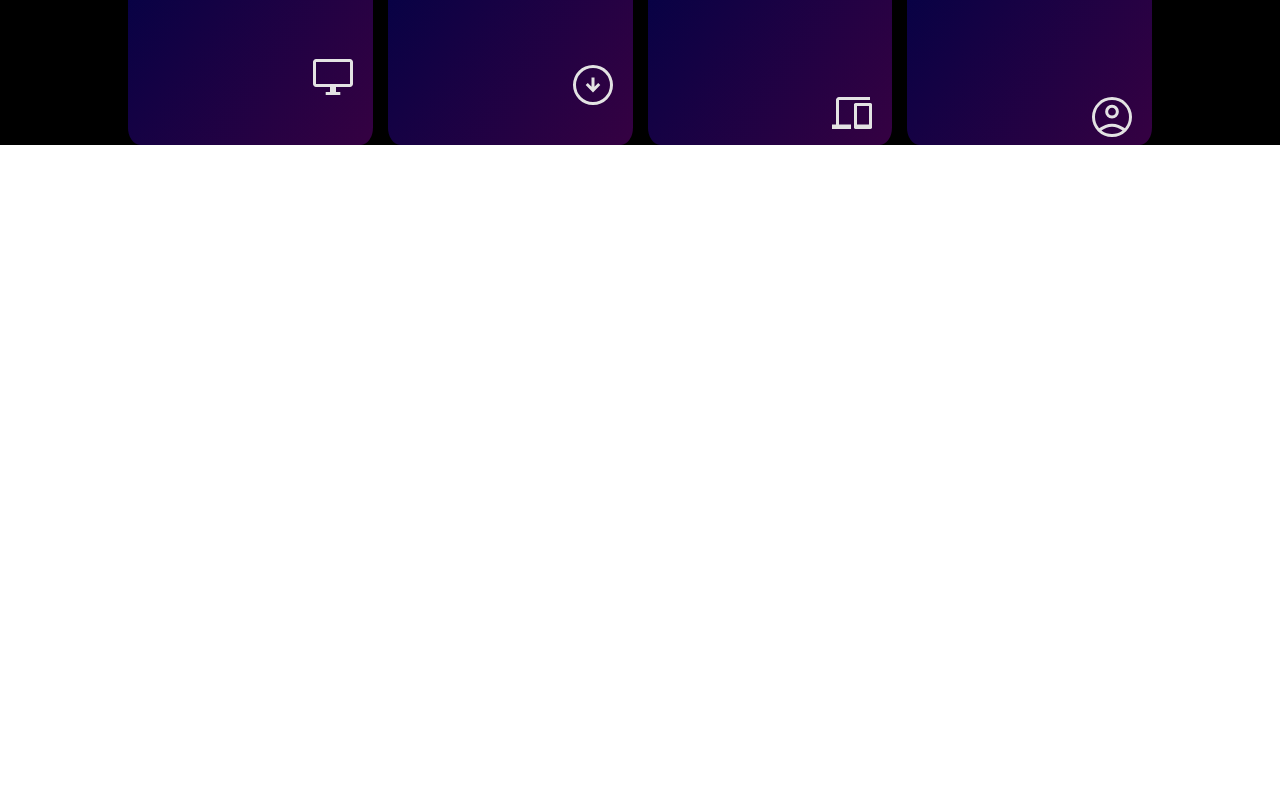
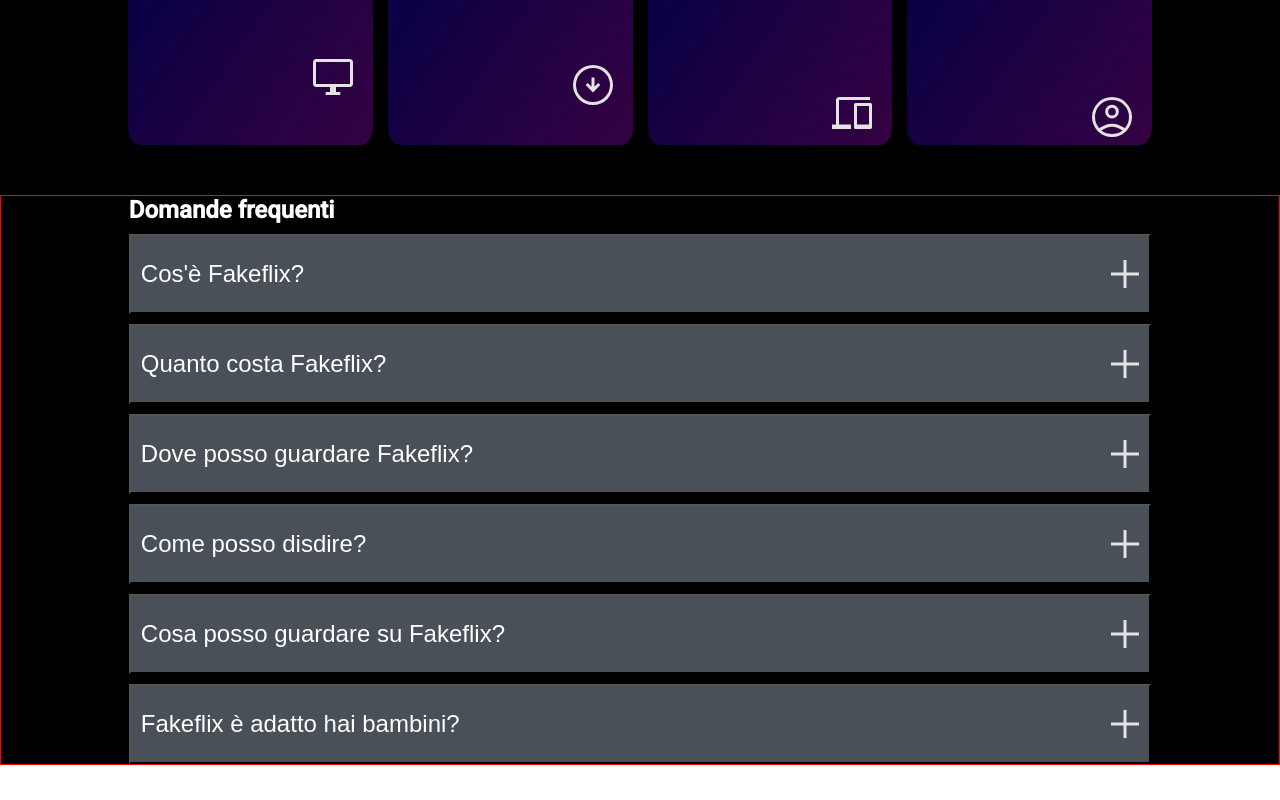
Before and after one commit to GloriaMaggioni/Angula-project-prova, an Angular app in the folder Progetti prova/fakeflix web site/fakeflix/fakeflix-site/: page /sign-up in a window 1280 px wide. Shown: the part 1535-2335 px from the top of the page. Before the commit the page ends 1715 px from the top, so only its background shows below. Built offline with nearby package versions, Linux system fonts and the light colour scheme; a web font is replaced by a local one.

Commit message:
add evento per mostrare le rissposte

```diff
--- a/Progetti prova/fakeflix web site/fakeflix/fakeflix-site/src/app/components/sign-up/sign-up.component.html
+++ b/Progetti prova/fakeflix web site/fakeflix/fakeflix-site/src/app/components/sign-up/sign-up.component.html
@@ -2,7 +2,10 @@
 <link rel="preconnect" href="https://fonts.gstatic.com" crossorigin>
 <link href="https://fonts.googleapis.com/css2?family=Rubik+Distressed&display=swap" rel="stylesheet">
 <link rel="stylesheet" href="https://fonts.googleapis.com/css2?family=Material+Symbols+Outlined:opsz,wght,FILL,GRAD@20..48,100..700,0..1,-50..200&icon_names=desktop_windows" />
+<link rel="stylesheet" href="https://fonts.googleapis.com/css2?family=Material+Symbols+Outlined:opsz,wght,FILL,GRAD@20..48,100..700,0..1,-50..200&icon_names=add" />
+
 <app-title-page></app-title-page>
+
 <div class="content-page">
     <!-- INIZIO SEZIONE PUBBLICITA -->
 
@@ -149,6 +152,22 @@
  <!-- FINE SEZIONE MORE REASONS TO JOIN -->
 
  <!-- INIZIO SEZIONE DOMANDE -->
+  <section class="questions-section">
+    <div class="questions-container" >
+        <h2>Domande frequenti</h2>
+        <div class="q1" *ngFor="let item of questions; let i = index" >
+            <button class="questionBtn" (click)="showAnswer(i)">
+              <p class="btn-text">{{item.question}}</p>
+              <svg class="btn-icon" xmlns="http://www.w3.org/2000/svg" height="48px" viewBox="0 -960 960 960" width="48px" fill="#e3e3e3"><path d="M450-450H200v-60h250v-250h60v250h250v60H510v250h-60v-250Z"/></svg>
+           </button>
+           <div class="answer-container" *ngIf="activeIndex === i">
+               {{item.answer}}
+           </div>
+        </div>
+     </div>
+
+
+  </section>
   <!-- FINE SEZIONE DOMANDE -->
 
   <!-- INPUT EMAIL -->
--- a/Progetti prova/fakeflix web site/fakeflix/fakeflix-site/src/app/components/sign-up/sign-up.component.scss
+++ b/Progetti prova/fakeflix web site/fakeflix/fakeflix-site/src/app/components/sign-up/sign-up.component.scss
@@ -225,5 +225,45 @@
             }
         }
 
+        //QUESTIONS SECTION
+        .questions-section{
+            border: 1px solid red;
+            width: 100%;
+            margin-top: 50px;
+            .questions-container{
+                width: 80%;
+                margin: 0 auto;
+                .q1, .q2, .q3, .q4, .q5, .q6{
+                    width: 100%;
+                    button{
+                        width: 100%;
+                        height: 80px;
+                        font-size: 24px;
+                        display: flex;
+                        align-items: center;
+                        justify-content: space-between;
+                        background-color: #495057;
+                        margin-top: 10px;
+                        .btn-text{
+                            color:#ffffff;
+                            margin-left: 10px;
+                        }
+                    }
+                    button:hover{
+                        background-color: #868e96;
+                    }
+
+                    .answer-container{
+                        width: 100%;
+                        font-size: 24px;
+                        background-color: #495057;
+                        padding: 24px;
+                        //display: none;
+
+                    }
+                }
+            }
+        }
+
 
     }
--- a/Progetti prova/fakeflix web site/fakeflix/fakeflix-site/src/app/components/sign-up/sign-up.component.ts
+++ b/Progetti prova/fakeflix web site/fakeflix/fakeflix-site/src/app/components/sign-up/sign-up.component.ts
@@ -1,8 +1,9 @@
-import { Component } from '@angular/core';
+import { Component, ViewChild } from '@angular/core';
 import { TitlePageComponent } from '../title-page/title-page.component';
 import { FooterComponent } from "../footer/footer.component";
 import {MatCardModule} from '@angular/material/card';
 import {MatButtonModule} from '@angular/material/button';
+import { NgFor, NgIf } from '@angular/common';
 
 
 
@@ -10,11 +11,12 @@ import {MatButtonModule} from '@angular/material/button';
 
 @Component({
   selector: 'app-sign-up',
-  imports: [TitlePageComponent, FooterComponent,MatCardModule, MatButtonModule],
+  imports: [TitlePageComponent, FooterComponent,MatCardModule, MatButtonModule, NgIf, NgFor],
   templateUrl: './sign-up.component.html',
   styleUrl: './sign-up.component.scss'
 })
 export class SignUpComponent {
+
    btnLeft(){
     const btnLeft:any = document.querySelector('.btn-left') ;
 
@@ -24,4 +26,18 @@ export class SignUpComponent {
     }
 
 
+  questions = [
+    {question: "Cos'è Fakeflix?", answer: "Fakeflix è un servizio streaming che offre una vasta gamma di film, serie tv e documentari. Puoi guardarli dove e quando vuoi, su qualsiasi tipo di dispositivo"},
+    {question: "Quanto costa Fakeflix?", answer: "Guarda Fakeflix su smartphone, tablet, Smart TV, laptop o dispositivi per lo streaming, il tutto per un importo mensile fisso.Nessun costo aggiunto"},
+    {question:"Dove posso guardare Fakeflix?", answer: "Guarda Fakeflix dove vuoi, quando vuoi. Accedi al tuo account per guardare subito Fakeflix dal tuo computer oppure da qualsiasi dispositivo connesso a Internet che supporta l'app Fakeflix, come smart TV, smartphone, tablet, lettori multimediali per streaming e console per videogiochi. Con l'app per iOS o Android puoi anche scaricare i tuoi programmi preferiti. Usa la funzionalità di download per guardare i contenuti mentre sei in viaggio e senza connessione a Internet. Porta Fakeflix sempre con te."},
+    {question: "Come posso disdire?", answer: "Fakeflix è flessibile. Nessun contratto fastidioso e nessun impegno.Puoi facilmente disdire il tuo contratto online con due clic: attiva o disdici il tuo account in qualsiasi momento."},
+    {question: "Cosa posso guardare su Fakeflix?", answer: "Fakeflix ha un nutrito catalogo di lungometraggi, documentari, serie TV, anime e tanto altro.Guarda tutto quello che vuoi, in qualsiasi momento."},
+    {question: "Fakeflix è adatto hai bambini?", answer: "L'area Fakeflix Bambini, già inclusa nell'abbonamento, offre ai genitori un maggiore controllo sui contenuti e ai più piccoli uno spazio dedicato dove guardare serie TV e film per tutta la famiglia.I profili Bambini hanno un filtro famiglia con PIN che ti permette di limitare l'accesso ai contenuti in base alla fascia d'età e bloccare la visione di titoli specifici."},
+  ];
+
+  activeIndex : number |null = null;
+
+  showAnswer(index :number){
+    this.activeIndex = this.activeIndex === index ? null : index;
+  }
 }
```
